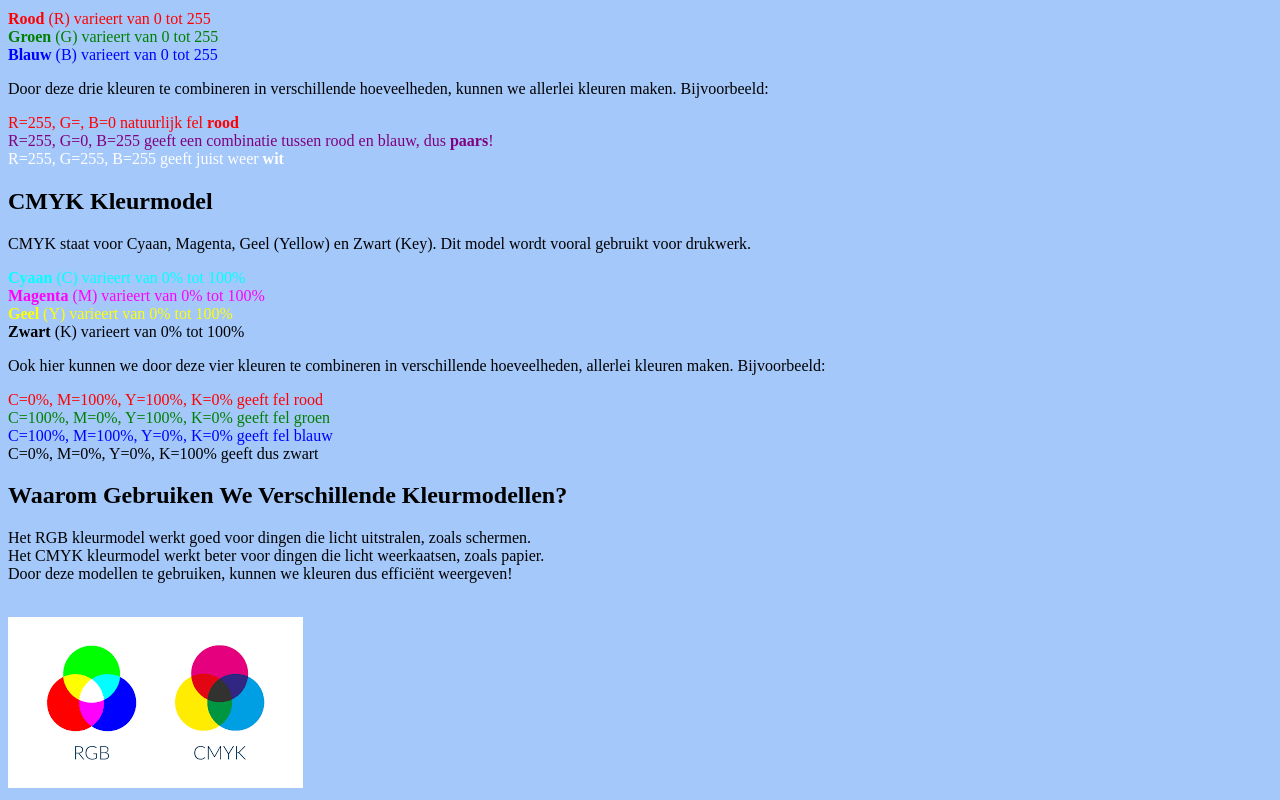
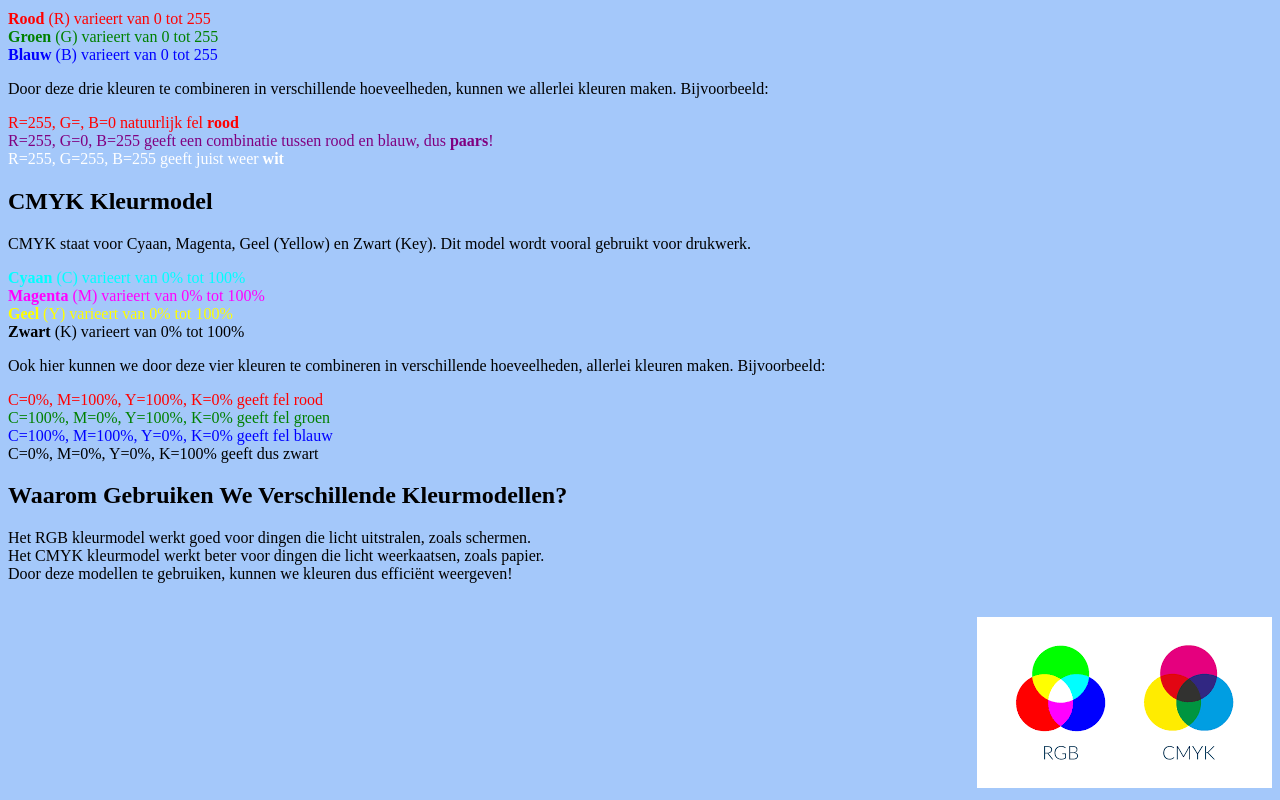
Before and after one commit to Baozbig/BaozBig.github.io, a plain HTML site: page kleurmodellen.html in a window 1280 px wide. Shown: the part 326-1126 px from the top of the page. Drawn offline with Linux system fonts and the light colour scheme.

Commit message:
float rtechts

```diff
--- a/kleurmodellen.html
+++ b/kleurmodellen.html
@@ -58,7 +58,8 @@
         Het CMYK kleurmodel werkt beter voor dingen die licht weerkaatsen, zoals papier.<br>
         Door deze modellen te gebruiken, kunnen we kleuren dus efficiënt weergeven!</p><br>
 
-        <img src="kleurmodellenmaardanbeter.png" alt="Kleurmodellen!">
+        <img src="kleurmodellenmaardanbeter.png" style="float:right;" alt="Kleurmodellen!">
+
 
     </body>
 </html>
```
